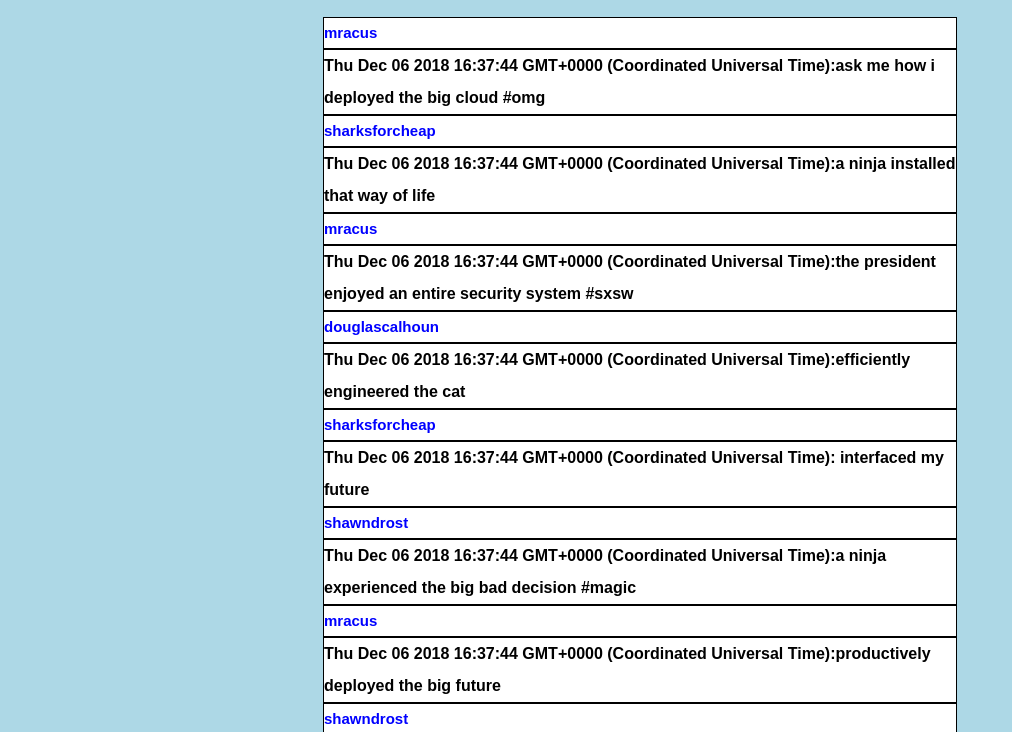
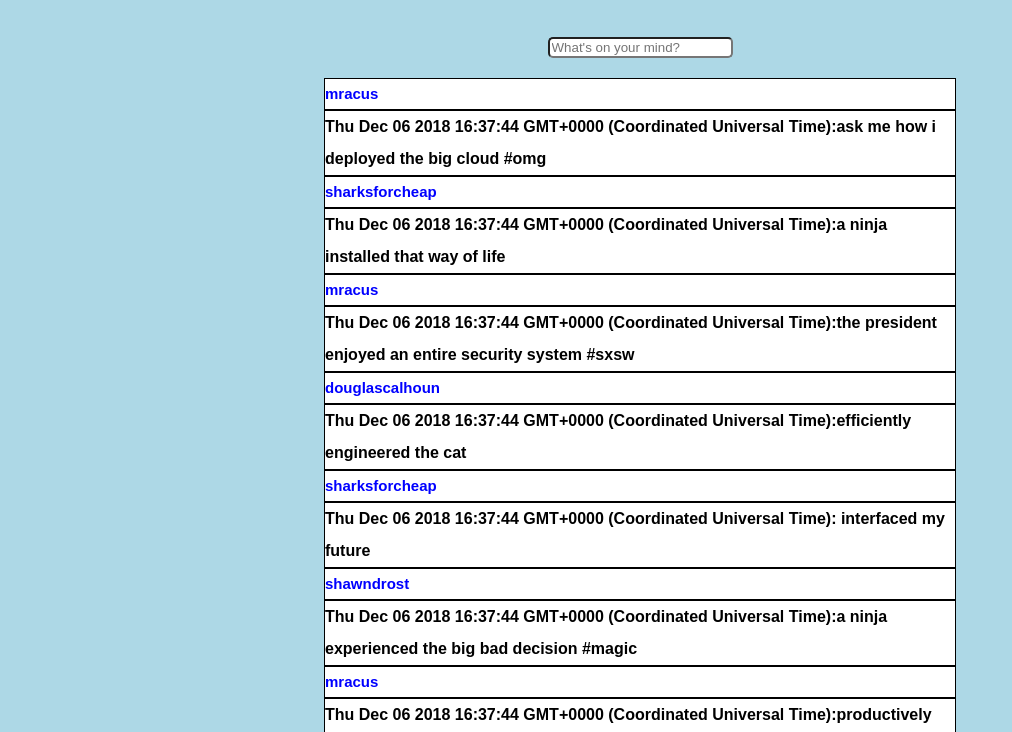
Before and after one commit to chriztso/twiddler, a plain HTML site: page index.html in a window 1280 px wide. Both pictures are taken after a click on the button "Get new tweets". Shown: the part 67-799 px from the top of the page, without its empty margins (0-1012 px from the left). Drawn offline with Linux system fonts and the light colour scheme.

Commit message:
Added text box to type tweet

```diff
--- a/index.html
+++ b/index.html
@@ -34,7 +34,7 @@
         color: blue;
         background-color:white;
         line-height:2;
-        width: 50%;
+
         margin: 0 auto;
         border: 1px solid black;
     }
@@ -47,11 +47,15 @@
     button1{
         background-color: green;
     }
+    div #tweets{
+        width: 50%;
+        margin: 0 auto;
+    }
     div .twitters {
         color:black;
         line-height: 2;
         background-color: white;
-        width: 50%;
+
         margin: 0 auto;
         border: 1px solid black;
 
@@ -60,6 +64,10 @@
         border: 1px solid blue;
         width: 10%;
 
+    }
+    div #inputter{
+        display: block;
+        margin: 20px;
     }
 
 
@@ -92,8 +100,9 @@
     <button type = "button"> Get new tweets </button>
 
     <input type="text" placeholder="Search Twitter">
-    <div id = "tweets"></div>
-
+        <div id = "inputter" style= "text-align:center"><input type = "text" placeholder="What's on your mind?"></div>
+    <div id = "tweets">
+    </div>
 
 
 
@@ -121,6 +130,7 @@
             $user1.text(user1);
             var $tweet = $('<div class = "twitters"></div>');
             $tweet.text(today + ":" + tweetmessage);
+            var $inputter = $('<div id = "inputter" style= "text-align:center"><input type = "text" placeholder="What is on your mind?"></div>');
             $tweet.prependTo($tweets);
              $user1.prependTo($tweets);
           }
```
